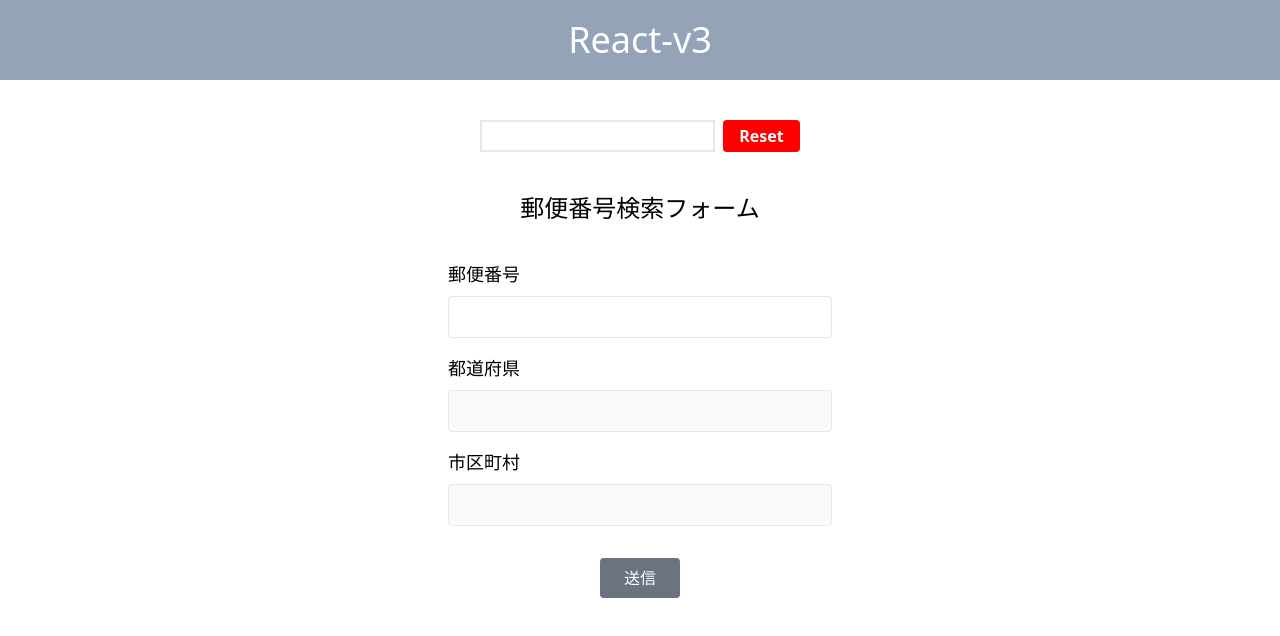
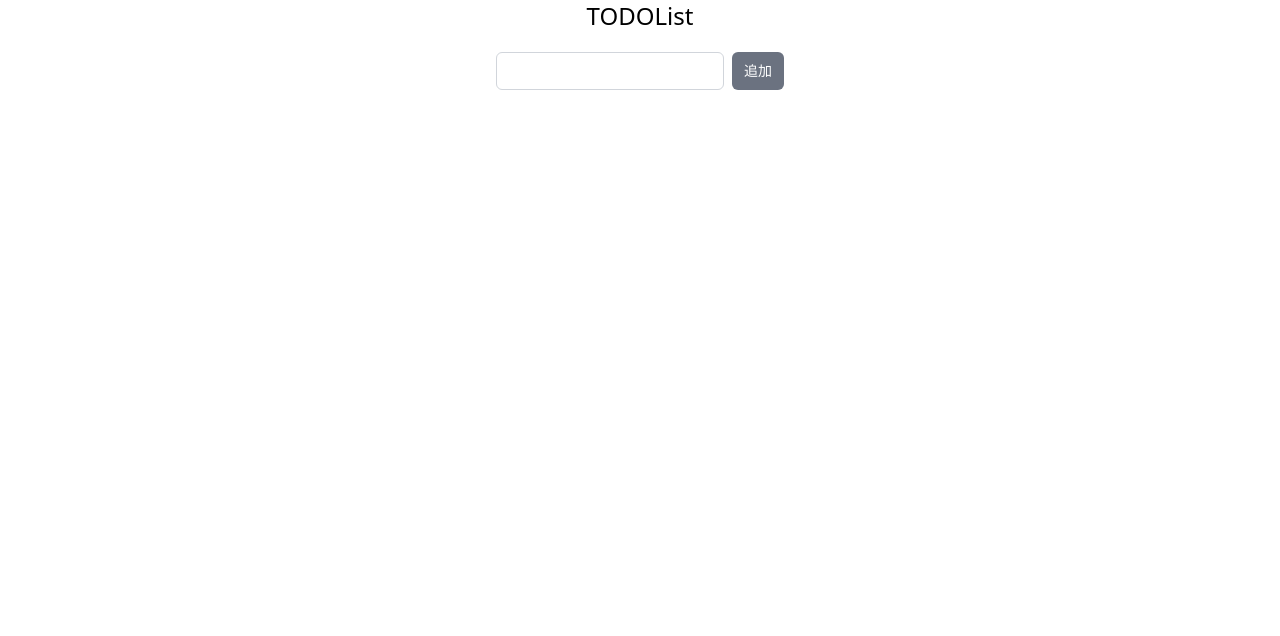
Before and after one commit to pj100-team/react-v3, a React (Create React App) app: page / in a window 1280 px wide. Shown: the top 636 px of the page. Built offline with nearby package versions, Linux system fonts and the light colour scheme.

Commit message:
practice５課題提出

```diff
--- a/src/App.tsx
+++ b/src/App.tsx
@@ -1,42 +1,12 @@
-import React, { useState } from 'react';
-import './App.css';
-import Input from './components/input';
-import Button from './components/button';
-import Practice4 from './templates/practice4'; //
+import React from 'react';
+import Practice5 from './templates/practice5';
 
-function App() {
-  const [intputText, setIntputText] = useState<string>("");
-
+const App: React.FC = () => {
   return (
     <div>
-      <header className="bg-[#94A3B8] text-center p-5 text-4xl text-white">
-        React-v3
-      </header>
-      <div className="flex justify-center my-10">
-        <Input
-          value={intputText}
-          type="text"
-          onChange={(e: React.ChangeEvent<HTMLInputElement>) => {
-            setIntputText(e.target.value);
-            console.log(e.target.value);
-          }}
-          className="h-8 border-2"
-        />
-        <Button
-          buttonName="Reset"
-          backGroundColor="red"
-          onClick={() => {
-            setIntputText("");
-          }}
-        />
-      </div>
-
-      <div className="my-10">
-        <h1 className="text-center text-2xl mb-5">郵便番号検索フォーム</h1>
-        <Practice4 />
-      </div>
+      <Practice5 />
     </div>
   );
-}
+};
 
 export default App;
--- a/src/templates/practice4.tsx
+++ /dev/null
@@ -1,110 +0,0 @@
-import React, { useState, useEffect } from 'react';
-import { useForm } from 'react-hook-form';
-
-type FormData = {
-  postalCode: string;
-  prefecture: string;
-  city: string;
-};
-
-const Practice4 = () => {
-  const { register, handleSubmit, setValue, formState: { errors }, watch, clearErrors } = useForm<FormData>();
-  const [errorMessage, setErrorMessage] = useState("");
-  const postalCode = watch("postalCode");
-
-  const searchAddress = async () => {
-    try {
-      const response = await fetch(`https://zipcloud.ibsnet.co.jp/api/search?zipcode=${postalCode}`);
-      const data = await response.json();
-      if (data.results) {
-        const address = data.results[0];
-        setValue("prefecture", address.address1);
-        setValue("city", `${address.address2} ${address.address3}`);
-        setErrorMessage("");
-      } else {
-        setErrorMessage("該当する住所が存在しません");
-        setValue("prefecture", "");
-        setValue("city", "");
-      }
-    } catch (error) {
-      setErrorMessage("エラーが発生しました。再度お試しください。");
-    }
-  };
-
-  useEffect(() => {
-    if (postalCode) {
-      if (postalCode.length === 7) {
-        searchAddress();
-      } else {
-        setErrorMessage("");
-        setValue("prefecture", "");
-        setValue("city", "");
-        clearErrors("postalCode");
-      }
-    }
-  }, [postalCode, setValue, clearErrors]);
-
-  const onSubmit = (data: FormData) => {
-    console.log("入力された値:", data);
-  };
-
-  return (
-    <div className="flex items-start justify-center min-h-screen bg-white">
-      <div className="w-96 space-y-4 mt-4">
-        <div className="space-y-4">
-          <div>
-            <label htmlFor="postalCode" className="block text-lg font-medium mb-2">郵便番号</label>
-            <input
-              {...register("postalCode", {
-                required: "必須項目です",
-                pattern: {
-                  value: /^[0-9]{7}$/,
-                  message: "7桁の数字を入力してください"
-                }
-              })}
-              id="postalCode"
-              className="border rounded px-4 py-2 w-full"
-            />
-            {errors.postalCode && <p className="text-red-500 text-sm mt-2">{errors.postalCode.message}</p>}
-          </div>
-
-          <div>
-            <label htmlFor="prefecture" className="block text-lg font-medium mb-2">都道府県</label>
-            <input
-              {...register("prefecture", { required: "必須項目です" })}
-              id="prefecture"
-              className="border rounded px-4 py-2 w-full"
-              disabled
-            />
-            {errors.prefecture && <p className="text-red-500 text-sm mt-2">{errors.prefecture.message}</p>}
-          </div>
-
-          <div>
-            <label htmlFor="city" className="block text-lg font-medium mb-2">市区町村</label>
-            <input
-              {...register("city", { required: "必須項目です" })}
-              id="city"
-              className="border rounded px-4 py-2 w-full"
-              disabled
-            />
-            {errors.city && <p className="text-red-500 text-sm mt-2">{errors.city.message}</p>}
-          </div>
-        </div>
-
-        {errorMessage && <p className="text-red-500 text-sm mt-2">{errorMessage}</p>}
-
-        <div className="flex justify-center">
-          <button
-            type="submit"
-            onClick={handleSubmit(onSubmit)}
-            className="bg-gray-500 text-white px-6 py-2 rounded hover:bg-gray-600 transition duration-200 mt-4"
-          >
-            送信
-          </button>
-        </div>
-      </div>
-    </div>
-  );
-};
-
-export default Practice4;
--- /dev/null
+++ b/src/templates/practice5.tsx
@@ -0,0 +1,121 @@
+import React, { useState } from 'react';
+
+interface Todo {
+  id: number;
+  text: string;
+  date: string;
+  isChecked: boolean;
+}
+
+const Practice5: React.FC = () => {
+  const [todos, setTodos] = useState<Todo[]>([]);
+  const [inputValue, setInputValue] = useState('');
+  const [selectAll, setSelectAll] = useState(false);
+
+  const handleAddTodo = () => {
+    if (inputValue.trim() === '') return;
+    const newTodo: Todo = {
+      id: Date.now(),
+      text: inputValue,
+      date: new Date().toLocaleDateString(),
+      isChecked: false,
+    };
+    setTodos([...todos, newTodo]);
+    setInputValue('');
+  };
+
+  const handleDeleteTodo = (id: number) => {
+    setTodos(todos.filter(todo => todo.id !== id));
+  };
+
+  const handleSelectAll = () => {
+    const newSelectAll = !selectAll;
+    setSelectAll(newSelectAll);
+    setTodos(todos.map(todo => ({ ...todo, isChecked: newSelectAll })));
+  };
+
+  const handleCheckboxChange = (id: number) => {
+    setTodos(todos.map(todo => todo.id === id ? { ...todo, isChecked: !todo.isChecked } : todo));
+  };
+
+  const handleDeleteSelected = () => {
+    setTodos(todos.filter(todo => !todo.isChecked));
+    setSelectAll(false);
+  };
+
+  return (
+    <div>
+      <h2 className="text-center text-2xl mb-5">TODOList</h2>
+      <div className="flex justify-center mb-4">
+        <input
+          type="text"
+          value={inputValue}
+          onChange={(e) => setInputValue(e.target.value)}
+          className="px-3 py-2 border rounded-md border-gray-300 mr-2 text-sm"
+        />
+        <button
+          onClick={handleAddTodo}
+          className="px-3 py-2 bg-gray-500 text-white rounded-md text-sm cursor-pointer"
+        >
+          追加
+        </button>
+      </div>
+
+      <div className="mb-4">
+        {todos.length > 0 ? (
+          <table className="w-full table-auto border-collapse text-center text-xs border border-gray-300">
+            <thead>
+              <tr>
+                <th className="border-b-2 border-gray-300 py-2 px-4 relative bg-gray-100">
+                  <input
+                    type="checkbox"
+                    checked={selectAll}
+                    onChange={handleSelectAll}
+                    className="w-4 h-4"
+                  />
+                  {todos.some(todo => todo.isChecked) && (
+                    <button
+                      onClick={handleDeleteSelected}
+                      className="absolute top-[-25px] left-1/2 transform -translate-x-1/2 px-2 py-1 text-xs bg-red-500 text-white rounded-md cursor-pointer"
+                    >
+                      一括削除
+                    </button>
+                  )}
+                </th>
+                <th className="border-b-2 border-gray-300 py-2 px-4 bg-gray-100">登録日</th>
+                <th className="border-b-2 border-gray-300 py-2 px-4 bg-gray-100">内容</th>
+                <th className="border-b-2 border-gray-300 py-2 px-4 bg-gray-100">操作</th>
+              </tr>
+            </thead>
+            <tbody>
+              {todos.map(todo => (
+                <tr key={todo.id}>
+                  <td className="border-b border-r py-2 px-4">
+                    <input
+                      type="checkbox"
+                      checked={todo.isChecked}
+                      onChange={() => handleCheckboxChange(todo.id)}
+                      className="w-4 h-4"
+                    />
+                  </td>
+                  <td className="border-b border-r py-2 px-4">{todo.date}</td>
+                  <td className="border-b border-r py-2 px-4">{todo.text}</td>
+                  <td className="border-b py-2 px-4">
+                    <button
+                      onClick={() => handleDeleteTodo(todo.id)}
+                      className="px-2 py-1 bg-gray-500 text-white rounded-md text-xs cursor-pointer"
+                    >
+                      削除
+                    </button>
+                  </td>
+                </tr>
+              ))}
+            </tbody>
+          </table>
+        ) : null}
+      </div>
+    </div>
+  );
+};
+
+export default Practice5;
```
